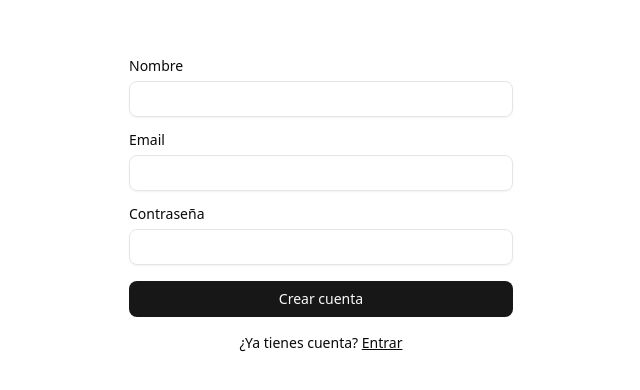
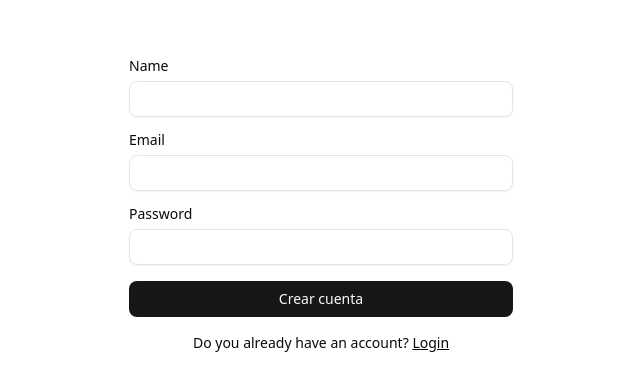
Before and after one commit to geometry-software/frontend-react, a React (Vite) app: page /signup in a window 1280 px wide. Shown: the part 194-584 px from the top of the page, without its empty margins (319-959 px from the left). Built offline with nearby package versions, Linux system fonts and the light colour scheme.

Commit message:
ruta dashboard

```diff
--- a/src/components/login-form.tsx
+++ b/src/components/login-form.tsx
@@ -16,11 +16,11 @@ export function LoginForm() {
     e.preventDefault()
     setError(null); setLoading(true)
     try {
-      if (!email || !password) throw new Error("Completa email y contraseña")
+      if (!email || !password) throw new Error("Complete email and password")
       await apiLogin(email, password)
-      nav("/app", { replace: true })
+      nav("/dashboard", { replace: true })
     } catch (e: any) {
-      setError(e.message ?? "Error de autenticación")
+      setError(e.message ?? "Authentication error")
     } finally {
       setLoading(false)
     }
@@ -33,15 +33,15 @@ export function LoginForm() {
         <Input id="email" type="email" value={email} onChange={e=>setEmail(e.target.value)} />
       </div>
       <div className="space-y-2">
-        <Label htmlFor="password">Contraseña</Label>
+        <Label htmlFor="password">Password</Label>
         <Input id="password" type="password" value={password} onChange={e=>setPassword(e.target.value)} />
       </div>
       {error && <p className="text-sm text-red-600">{error}</p>}
       <Button className="w-full" type="submit" disabled={loading}>
-        {loading ? "Entrando..." : "Entrar"}
+        {loading ? "Entering..." : "Enter"}
       </Button>
       <p className="text-sm text-center">
-        ¿No tienes cuenta? <Link to="/signup" className="underline">Crear cuenta</Link>
+        Don't you have an account? <Link to="/signup" className="underline">Create account</Link>
       </p>
     </form>
   )
--- a/src/components/signup-form.tsx
+++ b/src/components/signup-form.tsx
@@ -18,12 +18,12 @@ export function SignupForm() {
     e.preventDefault()
     setError(null); setOk(false); setLoading(true)
     try {
-      if (!email || !password) throw new Error("Completa email y contraseña")
+      if (!email || !password) throw new Error("Complete email and password")
       await apiRegister(email, password)
       setOk(true)
       setTimeout(() => nav("/login"), 900)
     } catch (e: any) {
-      setError(e.message ?? "No se pudo registrar")
+      setError(e.message ?? "Could not register")
     } finally {
       setLoading(false)
     }
@@ -32,7 +32,7 @@ export function SignupForm() {
   return (
     <form className="space-y-4" onSubmit={onSubmit}>
       <div className="space-y-2">
-        <Label htmlFor="name">Nombre</Label>
+        <Label htmlFor="name">Name</Label>
         <Input id="name" value={name} onChange={e=>setName(e.target.value)} />
       </div>
       <div className="space-y-2">
@@ -40,16 +40,16 @@ export function SignupForm() {
         <Input id="email" type="email" value={email} onChange={e=>setEmail(e.target.value)} />
       </div>
       <div className="space-y-2">
-        <Label htmlFor="password">Contraseña</Label>
+        <Label htmlFor="password">Password</Label>
         <Input id="password" type="password" value={password} onChange={e=>setPassword(e.target.value)} />
       </div>
       {error && <p className="text-sm text-red-600">{error}</p>}
-      {ok && <p className="text-sm text-green-600">Cuenta creada, redirigiendo…</p>}
+      {ok && <p className="text-sm text-green-600">Account created, redirecting…</p>}
       <Button className="w-full" type="submit" disabled={loading}>
         {loading ? "Creando..." : "Crear cuenta"}
       </Button>
       <p className="text-sm text-center">
-        ¿Ya tienes cuenta? <Link to="/login" className="underline">Entrar</Link>
+        Do you already have an account? <Link to="/login" className="underline">Login</Link>
       </p>
     </form>
   )
--- a/src/main.tsx
+++ b/src/main.tsx
@@ -18,7 +18,7 @@ function isAuthed() {
 }
 
 function IndexGate() {
-  return isAuthed() ? <Navigate to="/app" replace /> : <Navigate to="/login" replace />
+  return isAuthed() ? <Navigate to="/dashboard" replace /> : <Navigate to="/login" replace />
 }
 
 function NotFound() {
@@ -26,8 +26,8 @@ function NotFound() {
     <div className="flex min-h-svh items-center justify-center">
       <div className="text-center space-y-3">
         <h1 className="text-2xl font-semibold">404</h1>
-        <p className="text-muted-foreground">Página no encontrada</p>
-        <a className="underline" href="/login">Ir al login</a>
+        <p className="text-muted-foreground">Page not found</p>
+        <a className="underline" href="/login">Go to login</a>
       </div>
     </div>
   )
@@ -42,7 +42,7 @@ function RouteErrorBoundary() {
         <p className="text-muted-foreground">
           {err?.statusText || err?.message || "Algo salió mal"}
         </p>
-        <a className="underline" href="/">Volver al inicio</a>
+        <a className="underline" href="/">Back to home</a>
       </div>
     </div>
   )
@@ -50,9 +50,11 @@ function RouteErrorBoundary() {
 
 const router = createBrowserRouter(
   [
-    { path: "/", element: <IndexGate /> },
+    { path: "/",
+      errorElement: <RouteErrorBoundary />,
+      element: <IndexGate /> },
     {
-      path: "/app",
+      path: "/dashboard",
       element: (
         <RequireAuth>
           <AppPage />
@@ -63,7 +65,6 @@ const router = createBrowserRouter(
     { path: "/signup", element: <SignupPage /> },
     { path: "*", element: <NotFound /> },
   ],
-  { errorElement: <RouteErrorBoundary /> }
 )
 
 ReactDOM.createRoot(document.getElementById("root")!).render(
--- a/src/pages/AppPage.tsx
+++ b/src/pages/AppPage.tsx
@@ -29,8 +29,8 @@ export default function AppPage() {
 
       <main className="flex min-h-[calc(100svh-65px)] items-center justify-center p-6">
         <div className="text-center space-y-3">
-          <h1 className="text-2xl font-semibold">Bienvenido a SevenFox🎉</h1>
-          <p className="text-muted-foreground">iniciaste sesión</p>
+          <h1 className="text-2xl font-semibold">Welcome to SevenFox🎉</h1>
+          <p className="text-muted-foreground">You are logged in</p>
         </div>
       </main>
     </div>
```
